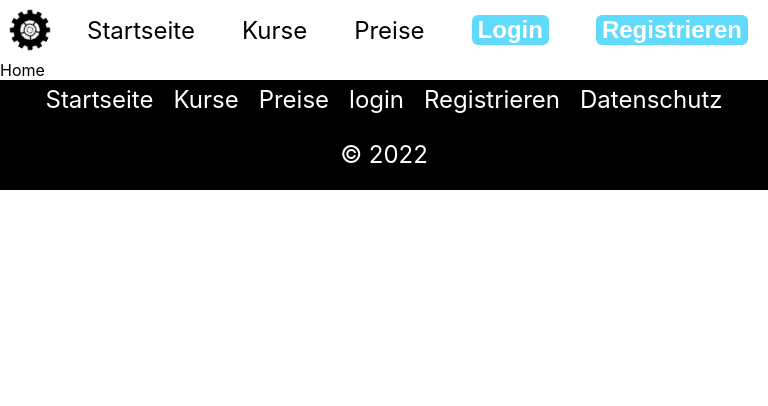
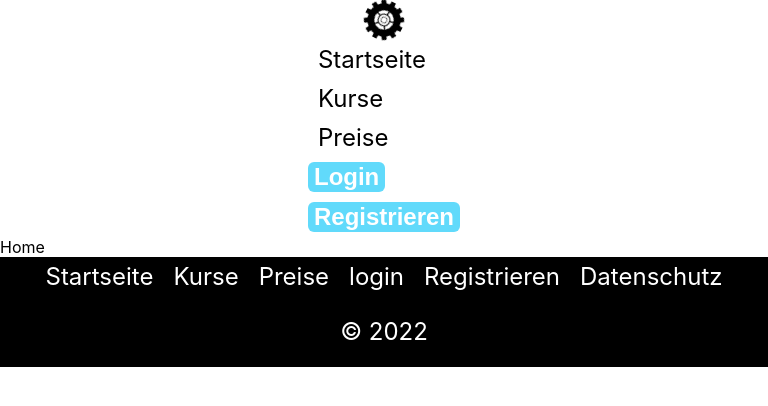
Before and after one commit to HuberAdrian/learning-platform, a React (Create React App) app: page / in a window 768 px wide. Shown: the top 406 px of the page. Built offline with nearby package versions, Linux system fonts and the light colour scheme.

Commit message:
added css for navbar

```diff
--- a/src/App.css
+++ b/src/App.css
@@ -117,3 +117,30 @@
     transform: rotate(360deg);
   }
 }
+
+/* make the navbar stop growing when the screen is too big */
+
+@media (min-width: 768px) {
+  .navbar {
+    flex-direction: row;
+    height: 110px;
+    margin: 0 30px;
+  }
+
+}
+
+/* add hamburger menu */
+
+@media (max-width: 768px) {
+  .navbar {
+    flex-direction: column;
+    height: 100%;
+  }
+  .navbar div {
+    flex-direction: column;
+    align-items: flex-start;
+  }
+  .navbar button {
+    margin: 5px 0;
+  }
+}
--- a/src/components/Navbar.js
+++ b/src/components/Navbar.js
@@ -12,11 +12,14 @@ function Navbar() {
         <div className='logo' >
             <img src={gear} alt='logo' />
         </div>
+
+        <div className='links' >
         <a href='home'>Startseite</a>
         <a href='about'>Kurse</a>
         <a href='Preise'>Preise</a>
         <button className='login' >Login</button>
         <button className='signup' >Registrieren</button>
+        </div>
     </div>
   )
 }
```
Also changed, not shown: 1 other file (tests, documents, lock files or other folders).
